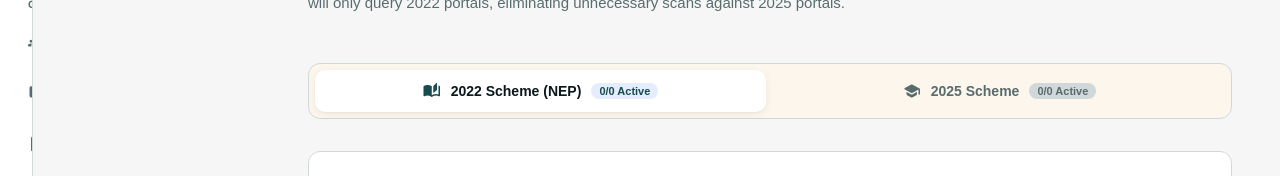
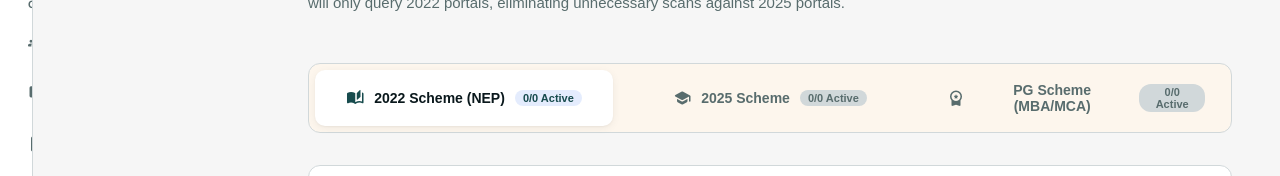
Before and after one commit to chocofixxx69/gradeflow, a Next.js app: page /faculty/vtu-urls in a window 1280 px wide. Shown: the part 228-404 px from the top of the page. Built offline with nearby package versions, Linux system fonts and the light colour scheme; no server answers; sample sign-in values are in the browser's storage.

Commit message:
fix(dashboard): disable caching on faculty dashboard and ensure fresh student lookup

```diff
--- a/app/api/faculty/dashboard/route.js
+++ b/app/api/faculty/dashboard/route.js
@@ -6,7 +6,15 @@ const supabaseAdmin = getAdminClient();
 
 export const dynamic = 'force-dynamic';
 
-function ok(data) { return NextResponse.json({ success: true, data }); }
+function ok(data) {
+    return NextResponse.json({ success: true, data }, {
+        headers: {
+            'Cache-Control': 'no-store, no-cache, must-revalidate, proxy-revalidate',
+            'Pragma': 'no-cache',
+            'Expires': '0'
+        }
+    });
+}
 function fail(message, code = 'ERROR', status = 400) {
     return NextResponse.json({ success: false, error: { code, message } }, { status });
 }
--- a/app/faculty/vtu-urls/page.jsx
+++ b/app/faculty/vtu-urls/page.jsx
@@ -9,16 +9,20 @@ import { PageHeader, PageHeaderEyebrow, PageHeaderTitle, PageHeaderSubtitle } fr
 import { Input, Button } from '@/components/ui/Foundation';
 import { ConfirmDialog } from '@/components/ui/ConfirmDialog';
 
+const SCHEME_LABELS = { '2022': '2022', '2025': '2025', 'pg': 'PG (MBA/MCA)' };
+const schemeLabel = (s) => SCHEME_LABELS[s] || s;
+
 function VtuUrlManagerContent() {
-    const [selectedScheme, setSelectedScheme] = useState('2022'); // '2022' | '2025'
+    const [selectedScheme, setSelectedScheme] = useState('2022'); // '2022' | '2025' | 'pg'
     const [vtuUrls, setVtuUrls] = useState([]);
     const [schemeCounts, setSchemeCounts] = useState({
         '2022': { total: 0, active: 0 },
-        '2025': { total: 0, active: 0 }
+        '2025': { total: 0, active: 0 },
+        'pg': { total: 0, active: 0 }
     });
     const [newUrl, setNewUrl] = useState('');
     const [newExamName, setNewExamName] = useState('');
-    const [targetAddScheme, setTargetAddScheme] = useState('2022'); // '2022' | '2025' | 'both'
+    const [targetAddScheme, setTargetAddScheme] = useState('2022'); // '2022' | '2025' | 'pg' | 'both'
     const [loading, setLoading] = useState(false);
     const [fetching, setFetching] = useState(false);
     const [message, setMessage] = useState('');
@@ -145,8 +149,8 @@ function VtuUrlManagerContent() {
             });
             fetchVtuUrls(selectedScheme);
             setMessage(is_active
-                ? `✓ All ${selectedScheme} Scheme URLs enabled for scraping.`
-                : `✓ All ${selectedScheme} Scheme URLs disabled for scraping.`
+                ? `✓ All ${schemeLabel(selectedScheme)} Scheme URLs enabled for scraping.`
+                : `✓ All ${schemeLabel(selectedScheme)} Scheme URLs disabled for scraping.`
             );
         } catch (e) {
             setMessage('Network error.');
@@ -172,7 +176,7 @@ function VtuUrlManagerContent() {
             if (json.success) {
                 setMessage(selectedScheme === '2022'
                     ? '✓ All 26 official 2022 Scheme portals restored and enabled!'
-                    : `✓ All official ${selectedScheme} Scheme portals restored and enabled!`
+                    : `✓ All official ${schemeLabel(selectedScheme)} Scheme portals restored and enabled!`
                 );
                 fetchVtuUrls(selectedScheme);
             }
@@ -213,13 +217,16 @@ function VtuUrlManagerContent() {
             color: active ? 'var(--green, #0d9f57)' : 'var(--red, #e02424)',
             letterSpacing: '0.04em'
         }),
-        schemeBadge: (scheme) => ({
-            fontSize: '10px', fontWeight: 800, padding: '3px 8px', borderRadius: 'var(--radius-2)',
-            background: scheme === '2025' ? 'rgba(139, 92, 246, 0.12)' : 'rgba(59, 130, 246, 0.12)',
-            color: scheme === '2025' ? '#8b5cf6' : '#2563eb',
-            border: `1px solid ${scheme === '2025' ? 'rgba(139, 92, 246, 0.3)' : 'rgba(59, 130, 246, 0.3)'}`,
-            display: 'inline-flex', alignItems: 'center', gap: '4px'
-        }),
+        schemeBadge: (scheme) => {
+            const color = scheme === '2025' ? '#8b5cf6' : scheme === 'pg' ? '#d97706' : '#2563eb';
+            return {
+                fontSize: '10px', fontWeight: 800, padding: '3px 8px', borderRadius: 'var(--radius-2)',
+                background: `${color}1f`,
+                color,
+                border: `1px solid ${color}4d`,
+                display: 'inline-flex', alignItems: 'center', gap: '4px'
+            };
+        },
         msg: (ok) => ({
             fontSize: '13px', fontWeight: 700, color: ok ? 'var(--green, #0d9f57)' : 'var(--red, #e02424)',
             marginBottom: 'var(--space-4)',
@@ -314,7 +321,47 @@ function VtuUrlManagerContent() {
                         {schemeCounts['2025']?.active ?? 0}/{schemeCounts['2025']?.total ?? 0} Active
                     </span>
                 </button>
+
+                <button
+                    type="button"
+                    role="tab"
+                    aria-selected={selectedScheme === 'pg'}
+                    style={c.tabButton(selectedScheme === 'pg')}
+                    onClick={() => handleSchemeChange('pg')}
+                >
+                    <span className="material-icons-round" style={{ fontSize: '18px', color: selectedScheme === 'pg' ? '#d97706' : 'inherit' }}>
+                        workspace_premium
+                    </span>
+                    <span>PG Scheme (MBA/MCA)</span>
+                    <span style={{
+                        fontSize: '11px',
+                        fontWeight: 700,
+                        padding: '2px 8px',
+                        borderRadius: '12px',
+                        background: selectedScheme === 'pg' ? 'rgba(217, 119, 6, 0.12)' : 'var(--border, #e2e8f0)',
+                        color: selectedScheme === 'pg' ? '#d97706' : 'var(--tx-dim, #94a3b8)'
+                    }}>
+                        {schemeCounts['pg']?.active ?? 0}/{schemeCounts['pg']?.total ?? 0} Active
+                    </span>
+                </button>
             </div>
+
+            {selectedScheme === 'pg' && (
+                <div style={{
+                    display: 'flex', alignItems: 'flex-start', gap: '10px',
+                    padding: '12px 16px', borderRadius: 'var(--radius-4, 8px)',
+                    background: 'rgba(217, 119, 6, 0.08)', border: '1px solid rgba(217, 119, 6, 0.25)',
+                    marginBottom: 'var(--space-5, 20px)', fontSize: '12.5px', color: 'var(--tx-main)'
+                }}>
+                    <span className="material-icons-round" style={{ fontSize: '18px', color: '#d97706', marginTop: '1px' }}>info</span>
+                    <span>
+                        These portals are VTU&rsquo;s regular result-lookup forms — the same ones the BE side already uses. VTU&rsquo;s exam-session
+                        pages route every program&rsquo;s results (B.E, M.Tech, PG, B.Sc, etc.) through identical shared forms, so these are the
+                        strongest known candidates for MBA/MCA lookups. This hasn&rsquo;t yet been confirmed end-to-end against a real MBA/MCA USN —
+                        treat results here as provisional until verified.
+                    </span>
+                </div>
+            )}
 
             <Card style={{ padding: 'clamp(var(--space-4), 4vw, var(--space-6))' }}>
                 {/* Add New Result Portal Form */}
--- a/components/navigationConfig.js
+++ b/components/navigationConfig.js
@@ -4,7 +4,6 @@ export const NAV_CONFIG = {
     { key: 'leaderboard', label: 'Class Leaderboard', href: '/leaderboard', icon: 'emoji_events', group: 'Academic Tools' },
     { key: 'analytics', label: 'Analytics', href: '/analytics', icon: 'insights', group: 'Academic Tools' },
     { key: 'calculator', label: 'Calculator', href: '/calculator', icon: 'calculate', group: 'Academic Tools' },
-    { key: 'vault', label: 'Batch Results Upload', href: '/vault', icon: 'upload_file', group: 'Academic Tools' },
     { key: 'settings', label: 'Settings', href: '/settings', icon: 'settings', group: 'Account' },
   ],
   faculty: [
```
Also changed, not shown: app/api/vtu-urls/route.js (+25 -1 lines), app/faculty/dashboard/page.jsx (+7 -8 lines), 2 other files (tests, documents, lock files or other folders).
